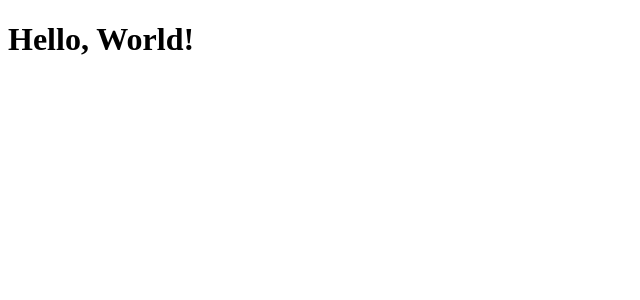
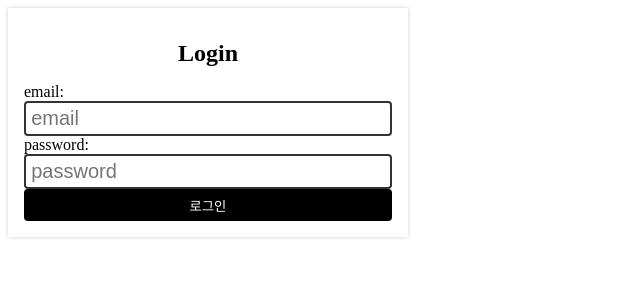
Before and after one commit to mrbartrns/react-class, a React app: page / in a window 1280 px wide. Shown: the top 300 px of the page, without its empty margins (0-640 px from the left). Built offline with nearby package versions, Linux system fonts and the light colour scheme.

Commit message:
feat: create Form

```diff
--- a/src/App.tsx
+++ b/src/App.tsx
@@ -1,9 +1,10 @@
 import React from 'react';
+import LoginForm from '@components/LoginForm';
 
 function App(): JSX.Element {
   return (
     <div className="App">
-      <h1>Hello, World!</h1>
+      <LoginForm />
     </div>
   );
 }
--- /dev/null
+++ b/src/components/Button/index.tsx
@@ -0,0 +1,25 @@
+import styled from '@emotion/styled';
+
+const Button = styled.button`
+  display: block;
+  width: 100%;
+  height: 32px;
+  background-color: black;
+  color: white;
+  border: none;
+  border-radius: 0.25rem;
+  outline: none;
+  box-sizing: border-box;
+  padding: 0.5 0.35rem;
+  cursor: pointer;
+
+  &:hover {
+    background-color: #eee;
+  }
+
+  &:active {
+    background-color: #aaa;
+  }
+`;
+
+export default Button;
--- /dev/null
+++ b/src/components/Form/index.tsx
@@ -0,0 +1,16 @@
+import styled from '@emotion/styled';
+
+const Form = styled.form`
+  padding: 1rem;
+  max-width: 400px;
+  background-color: white;
+  box-shadow: 0 0 4px rgba(0, 0, 0, 0.2);
+  box-sizing: border-box;
+`;
+
+const FormTitle = styled.h1`
+  font-size: 24px;
+  text-align: center;
+`;
+
+export { Form, FormTitle };
--- /dev/null
+++ b/src/components/Input/index.tsx
@@ -0,0 +1,14 @@
+import styled from '@emotion/styled';
+
+const Input = styled.input`
+  width: 100%;
+  padding: 0.25rem 0.325rem;
+  background-color: white;
+  border-radius: 4px;
+  border: 2px solid #333;
+  outline: none;
+  font-size: 1.25rem;
+  box-sizing: border-box;
+`;
+
+export default Input;
--- /dev/null
+++ b/src/components/LoginForm/index.tsx
@@ -0,0 +1,65 @@
+import { FormEvent } from 'react';
+import Input from '@components/Input';
+import { Form, FormTitle } from '@components/Form';
+import Button from '@components/Button';
+import { useForm } from '@hooks/useForm';
+
+interface LoginFormProps {
+  onSubmit?: (...data: any) => void;
+}
+
+const sleep = () => {
+  return new Promise((resolve) => {
+    setTimeout(() => resolve(0), 1000);
+  });
+};
+
+const LoginForm = (): JSX.Element => {
+  const { state, errors, handleChange, handleSubmit, isLoading } = useForm({
+    initialState: {
+      name: '',
+      password: '',
+    },
+    onSubmit: async () => {
+      await sleep();
+      console.log('on submit');
+    },
+    validate: ({ name, password }) => {
+      const newErrors: { [key: string]: any } = {};
+      if (!name) newErrors.name = '이름을 입력하세요.';
+      if (!password) newErrors.password = '비밀번호를 입력하세요.';
+      return newErrors;
+    },
+  });
+
+  console.log(state, errors, isLoading);
+
+  return (
+    <Form onSubmit={handleSubmit}>
+      <FormTitle>Login</FormTitle>
+      <div>
+        email:{' '}
+        <Input
+          type="text"
+          placeholder="email"
+          name="name"
+          onChange={handleChange}
+        />
+      </div>
+      <div>
+        password:{' '}
+        <Input
+          type="password"
+          placeholder="password"
+          name="password"
+          onChange={handleChange}
+        />
+      </div>
+      <Button type="submit" disabled={isLoading}>
+        로그인
+      </Button>
+    </Form>
+  );
+};
+
+export default LoginForm;
--- /dev/null
+++ b/src/hooks/useForm.ts
@@ -0,0 +1,30 @@
+import { ChangeEvent, FormEvent, useState } from 'react';
+
+interface UseFormProps {
+  initialState: { [key: string]: any };
+  onSubmit: (...data: any) => Promise<any> | void;
+  validate: (...data: any) => { [key: string]: any };
+}
+export const useForm = ({ initialState, onSubmit, validate }: UseFormProps) => {
+  const [state, setState] = useState(initialState);
+  const [errors, setErrors] = useState<{ [key: string]: any }>({});
+  const [isLoading, setIsLoading] = useState(false);
+  const handleChange = (e: ChangeEvent<HTMLInputElement>) => {
+    const { name, value } = e.target;
+    setState((prev) => ({ ...prev, [name]: value }));
+  };
+
+  const handleSubmit = async (e: FormEvent) => {
+    setIsLoading(true);
+    e.preventDefault();
+    // thorw Error 처리하는 것이 더 좋지 않나?
+    const newErrors = validate(state);
+    if (Object.keys(newErrors).length === 0) {
+      await onSubmit();
+    } else {
+      setErrors(newErrors);
+    }
+    setIsLoading(false);
+  };
+  return { state, errors, isLoading, handleChange, handleSubmit };
+};
```
